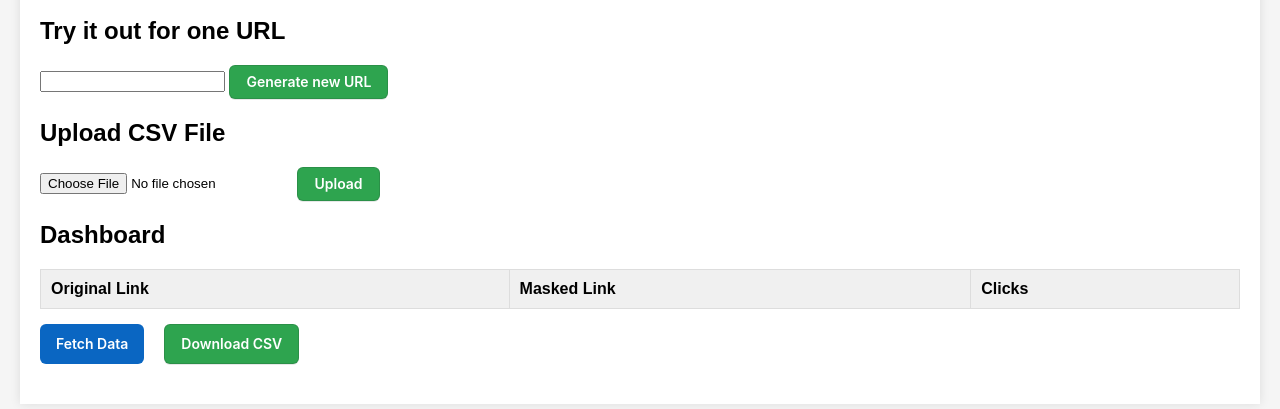
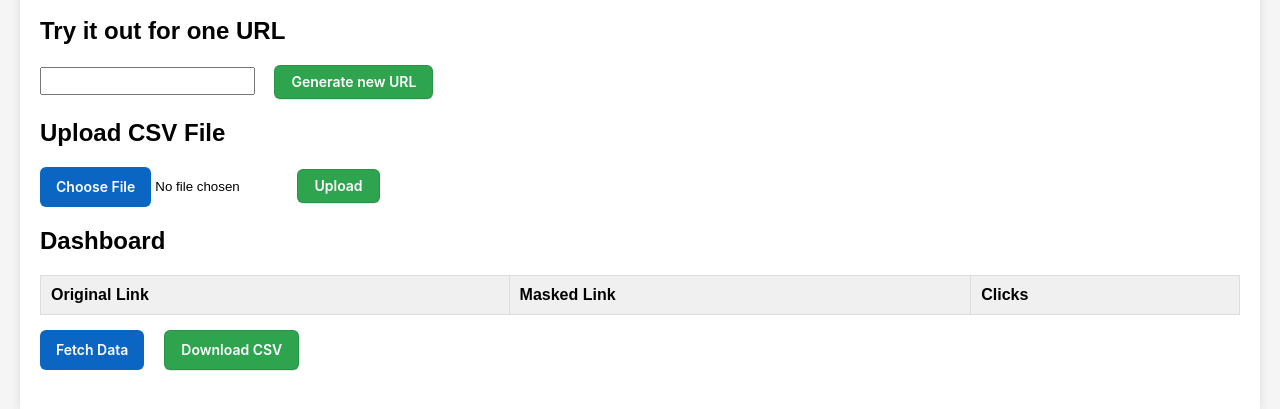
Before and after one commit to IshaanShettigar/swym-url-masker-app, a website: page frontend/index.html in a window 1280 px wide. Shown: the part 123-532 px from the top of the page. Drawn offline with Linux system fonts and the light colour scheme; sample sign-in values are in the browser's storage.

Commit message:
#2 fixed

```diff
--- a/frontend/index.html
+++ b/frontend/index.html
@@ -18,8 +18,10 @@
         </div>
         <div class="input-box-section">
             <h2>Try it out for one URL</h2>
-            <input type="text" id="single-url">
-            <button id="single-url-button">Generate new URL</button>
+            <div class="single-url-container">
+                <input type="text" id="single-url">
+                <button id="single-url-button">Generate new URL</button>
+            </div>
         </div>
         <div class="upload-section">
             <h2>Upload CSV File</h2>
--- a/frontend/script.js
+++ b/frontend/script.js
@@ -45,7 +45,12 @@ function readCSV() {
         var newRowData = []
         for (let i = 0; i < rowData.length; i++) {
             rowData[i] = rowData[i].trim()
+
+
             if (rowData[i] != "") {
+                if (!rowData[i].startsWith("https://")) {
+                    rowData[i] = "https://" + rowData[i]
+                }
                 newRowData.push(rowData[i])
             }
         }
@@ -143,9 +148,6 @@ document.getElementById('download').addEventListener('click', () => {
 });
 
 
-
-
-
 const fetchBtn = document.getElementById('fetch-data')
 
 fetchBtn.addEventListener("click", async () => {
@@ -203,6 +205,8 @@ document.addEventListener("DOMContentLoaded", () => {
             }
         } else {
             console.error("Invalid URL");
+            alert("Invalid URL")
+            // trigger some UI element
         }
     });
 });
--- a/frontend/styles.css
+++ b/frontend/styles.css
@@ -42,7 +42,17 @@ th {
 }
 
 
+#single-url {
+    padding: 3px 2px;
+    font-size: medium;
+}
+
+
 /* GREEN BUTTONS */
+#single-url-button {
+    margin-left: 15px;
+}
+
 #single-url-button,
 #upload-csv-btn,
 #download {
@@ -90,7 +100,8 @@ th {
 }
 
 #fetch-data,
-#logout-btn {
+#logout-btn,
+input::file-selector-button {
     align-items: center;
     border: 0;
     border-radius: 6px;
@@ -116,7 +127,8 @@ th {
     vertical-align: middle;
 }
 
-#fetch-data {
+#fetch-data,
+input::file-selector-button {
     background-color: #0A66C2;
 }
 
@@ -131,7 +143,9 @@ th {
 }
 
 #fetch-data:hover,
-#fetch-data:focus {
+#fetch-data:focus,
+input::file-selector-button:hover,
+input::file-selector-button:focus {
     background-color: #1055a9;
     color: #ffffff;
 }
```
